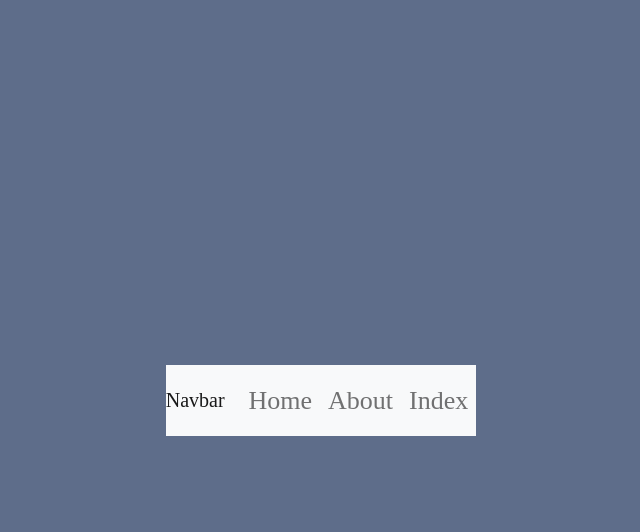
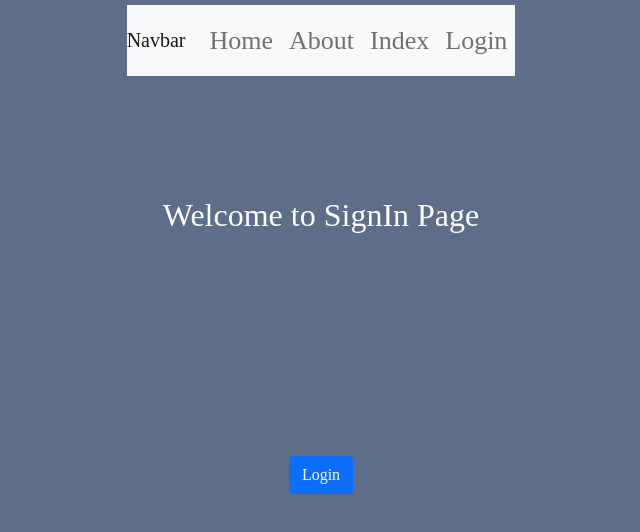
Before and after one commit to svn5969/React-Hooks, a React (Create React App) app: page /login in a window 1280 px wide. Shown: the top 532 px of the page, without its empty margins (319-959 px from the left). Built offline with nearby package versions, Linux system fonts and the light colour scheme.

Commit message:
add react toastify in Login.js file

```diff
--- a/package.json
+++ b/package.json
@@ -13,6 +13,7 @@
     "react-icons": "^4.3.1",
     "react-router-dom": "^5.3.0",
     "react-scripts": "4.0.3",
+    "react-toastify": "^8.0.3",
     "web-vitals": "^1.1.2"
   },
   "scripts": {
--- a/src/components/Myapp/Home.js
+++ b/src/components/Myapp/Home.js
@@ -7,6 +7,7 @@ import {
 } from "react-router-dom"
 import About from './About';
 import Index from './Index';
+import Login from './Login';
 import Navbar from './Navbar';
 const Home = () => {
     return (
@@ -19,6 +20,9 @@ const Home = () => {
          <Route path="/index">
             <Index></Index>
          </Route>
+         <Route path="/login">
+            <Login></Login>
+         </Route>
          </Switch>
 
      </Router>
--- /dev/null
+++ b/src/components/Myapp/Login.css
@@ -0,0 +1,6 @@
+.main-div{
+    width:100vw;
+    height:90vh;
+    display: grid;
+    place-items: center;
+}
--- /dev/null
+++ b/src/components/Myapp/Login.js
@@ -0,0 +1,22 @@
+import React from 'react';
+import { ToastContainer, toast } from 'react-toastify';
+import 'react-toastify/dist/ReactToastify.css';
+import './Login.css';
+const Login = () => {
+    const diffTostify =()=>{
+        toast.success('login successfully',{
+            position:"top-center"
+        })
+    }
+    return (
+        <>
+           <div className="main-div">
+               <h2>Welcome to SignIn Page</h2>
+               <button className="btn btn-primary" onClick={diffTostify}>Login</button>
+               <ToastContainer />
+           </div>
+        </>
+    );
+};
+
+export default Login;
--- a/src/components/Myapp/Navbar.js
+++ b/src/components/Myapp/Navbar.js
@@ -23,7 +23,9 @@ const Navbar = () => {
             <li class="nav-item active">
               <NavLink class="nav-link" to="/index">Index </NavLink>
             </li>
-
+            <li class="nav-item active">
+              <NavLink class="nav-link" to="/login">Login </NavLink>
+            </li>
 
           </ul>
 
```
Also changed, not shown: 1 other file (tests, documents, lock files or other folders).
